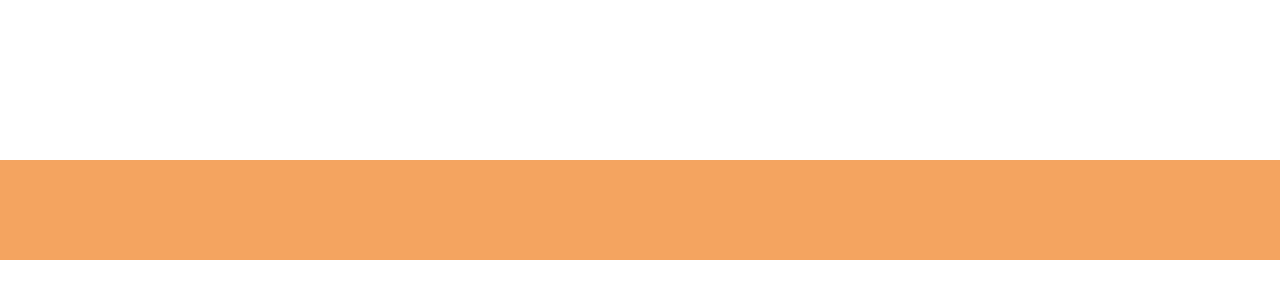
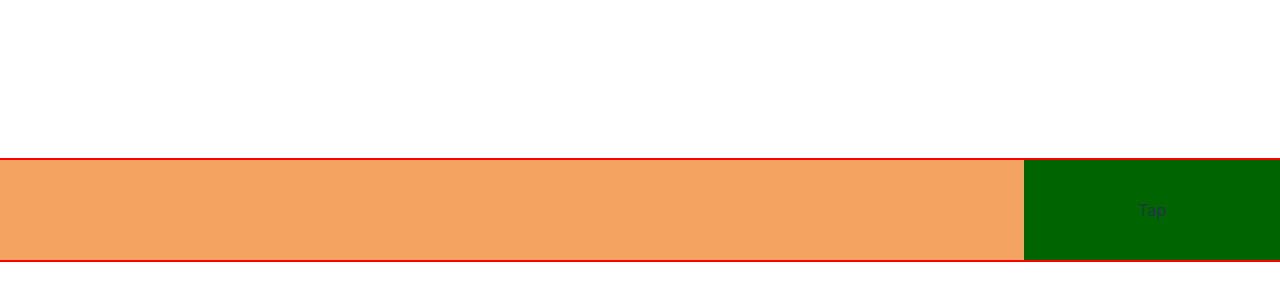
Before and after one commit to r0bVious/reactjam-taptaptaphouse, a React (Vite) app: page / in a window 1280 px wide. Shown: the part 190-490 px from the top of the page. Built offline with nearby package versions, Linux system fonts and the light colour scheme.

Commit message:
refactor: lifted state, added tap button, fully scalable by game row

```diff
--- a/src/App.css
+++ b/src/App.css
@@ -29,3 +29,12 @@
   background: lime;
   position: absolute;
 }
+
+.tap {
+  width: 20%;
+  height: 100%;
+  display: flex;
+  align-items: center;
+  justify-content: center;
+  background: darkgreen;
+}
--- a/src/App.tsx
+++ b/src/App.tsx
@@ -1,11 +1,11 @@
 import { useState } from "react";
 import "./App.css";
-import Bar from "./components/GameRow";
+import GameRow from "./components/GameRow";
 
 function App() {
   return (
     <>
-      <Bar />
+      <GameRow />
     </>
   );
 }
--- a/src/components/BarElements/GameplayZone.tsx
+++ b/src/components/BarElements/GameplayZone.tsx
@@ -2,17 +2,35 @@ import React, { useEffect, useRef, useState } from "react";
 import Customer from "./Customer";
 import Drink from "./Drink";
 
-const GameplayZone = () => {
-  const [barWidth, setBarWidth] = useState(0);
+type GameplayZoneProps = {
+  throwDrink: () => void;
+  drink: {
+    id: string;
+    position: number;
+    metCust: boolean;
+    returning: boolean;
+  } | null;
+  setBarWidth: React.Dispatch<React.SetStateAction<number>>;
+  setDrink: React.Dispatch<
+    React.SetStateAction<{
+      id: string;
+      position: number;
+      metCust: boolean;
+      returning: boolean;
+    } | null>
+  >;
+};
+
+const GameplayZone: React.FC<GameplayZoneProps> = ({
+  throwDrink,
+  drink,
+  setBarWidth,
+  setDrink,
+}) => {
   const barRef = useRef<HTMLDivElement | null>(null);
   const [customers, setCustomers] = useState<
     { id: string; position: number; returning: boolean }[]
   >([]);
-  const [drink, setDrink] = useState<{
-    id: string;
-    position: number;
-    returning: boolean;
-  } | null>(null);
 
   const animationFrameRef = useRef<number | null>(null);
 
@@ -21,29 +39,18 @@ const GameplayZone = () => {
     if (barRef.current) {
       setBarWidth(barRef.current.offsetWidth);
     }
-  }, []);
+  }, [setBarWidth]);
 
   // Function to spawn a new customer at position 0
   const spawnCustomer = () => {
     const chance = Math.random();
-    if (chance < 0.3) {
+    if (chance < 0.7) {
       const newCustomerID = "cust_" + Date.now();
       setCustomers((prev) => [
         ...prev,
         { id: newCustomerID, position: 0, returning: false },
       ]);
     }
-  };
-
-  // function to spawn a drink at pos barWidth
-  const throwDrink = () => {
-    const newDrinkID = "drink_" + Date.now();
-
-    //only one drink at a time
-    if (!drink) {
-      setDrink({ id: newDrinkID, position: barWidth - 25, returning: false });
-    }
-    console.log("drink thrown");
   };
 
   // On load, begin interval calling spawnCustomer
@@ -59,20 +66,18 @@ const GameplayZone = () => {
     );
   };
 
-  const handleClick = () => {
-    throwDrink();
-  };
-
   // Animation loop that moves each customer based on their state
   const updateCustomersPos = () => {
     setCustomers((prevCustomers) =>
       prevCustomers.map((cust) => {
-        const speed = barWidth * 0.5;
+        const speed = barRef.current!.offsetWidth * 0.5;
         const newPosition =
           cust.position + ((cust.returning ? -1.5 : 1) * speed) / 60;
 
-        //25 is half a customer width - PLACEHOLDER
-        if (newPosition <= 0 || newPosition >= barWidth - 25) {
+        if (
+          newPosition <= 0 ||
+          newPosition >= barRef.current!.offsetWidth - 25
+        ) {
           dropCustomer(cust.id);
         }
 
@@ -83,9 +88,9 @@ const GameplayZone = () => {
 
   const updateDrinkPos = () => {
     if (drink) {
-      const speed = barWidth * 0.5;
+      const speed = barRef.current!.offsetWidth * 0.5;
       const newPosition =
-        drink.position - ((drink.returning ? 1.5 : 1) * speed) / 60;
+        drink.position - ((drink.metCust ? 1.5 : 1) * speed) / 60;
 
       if (newPosition <= 0) {
         setDrink(null);
@@ -100,12 +105,10 @@ const GameplayZone = () => {
     if (drink && customers.length > 0) {
       customers.forEach((cust) => {
         const distance = Math.abs(drink.position - cust.position);
-        const collisionThreshold = 25; // Adjust this to fit visual sizes
+        const collisionThreshold = 25;
 
-        if (distance < collisionThreshold) {
-          console.log(
-            `Hit! The drink hit the customer at position ${cust.position}`
-          );
+        if (distance < collisionThreshold && !drink.metCust) {
+          setDrink({ ...drink, metCust: true });
           setCustomers((prevCustomers) =>
             prevCustomers.map((customer) =>
               customer.id === cust.id
@@ -113,7 +116,6 @@ const GameplayZone = () => {
                 : customer
             )
           );
-          setDrink({ ...drink, returning: true }); // Reset drink on collision
         }
       });
     }
@@ -135,10 +137,10 @@ const GameplayZone = () => {
         cancelAnimationFrame(animationFrameRef.current);
       }
     };
-  }, [drink, customers, barWidth]);
+  }, [drink, customers]);
 
   return (
-    <div className="bar" ref={barRef} onClick={handleClick}>
+    <div className="bar" ref={barRef} style={{ width: "80%" }}>
       {customers.map((customer) => (
         <Customer key={customer.id} position={customer.position} />
       ))}
--- a/src/components/GameRow.tsx
+++ b/src/components/GameRow.tsx
@@ -1,16 +1,47 @@
-import React from "react";
+import React, { useState } from "react";
 import GameplayZone from "./BarElements/GameplayZone";
+import Tap from "./Tap";
 
 type Props = {};
 
-const Bar = (props: Props) => {
-  const handleClick = () => {};
+const GameRow = (props: Props) => {
+  const [drink, setDrink] = useState<{
+    id: string;
+    position: number;
+    metCust: boolean;
+    returning: boolean;
+  } | null>(null);
+  const [barWidth, setBarWidth] = useState(0);
+
+  // Function to spawn a drink at barWidth
+  const throwDrink = () => {
+    const newDrinkID = "drink_" + Date.now();
+
+    //only one drink at a time
+    if (!drink) {
+      setDrink({
+        id: newDrinkID,
+        position: barWidth - 25,
+        metCust: false,
+        returning: false,
+      });
+    }
+    console.log("drink thrown");
+  };
 
   return (
     <>
-      <GameplayZone />
+      <div style={{ display: "flex", width: "100%", border: "2px solid red" }}>
+        <GameplayZone
+          throwDrink={throwDrink}
+          drink={drink}
+          setBarWidth={setBarWidth}
+          setDrink={setDrink}
+        />
+        <Tap throwDrink={throwDrink} />
+      </div>
     </>
   );
 };
 
-export default Bar;
+export default GameRow;
--- /dev/null
+++ b/src/components/Tap.tsx
@@ -0,0 +1,13 @@
+import React from "react";
+
+type TapProps = { throwDrink: () => void };
+
+const Tap: React.FC<TapProps> = ({ throwDrink }) => {
+  return (
+    <div className="tap" onClick={throwDrink}>
+      Tap
+    </div>
+  );
+};
+
+export default Tap;
```
